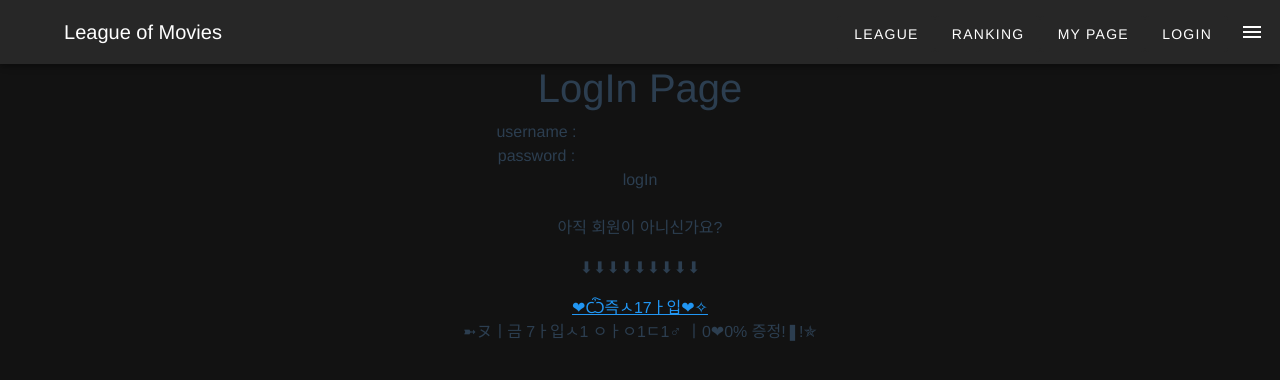
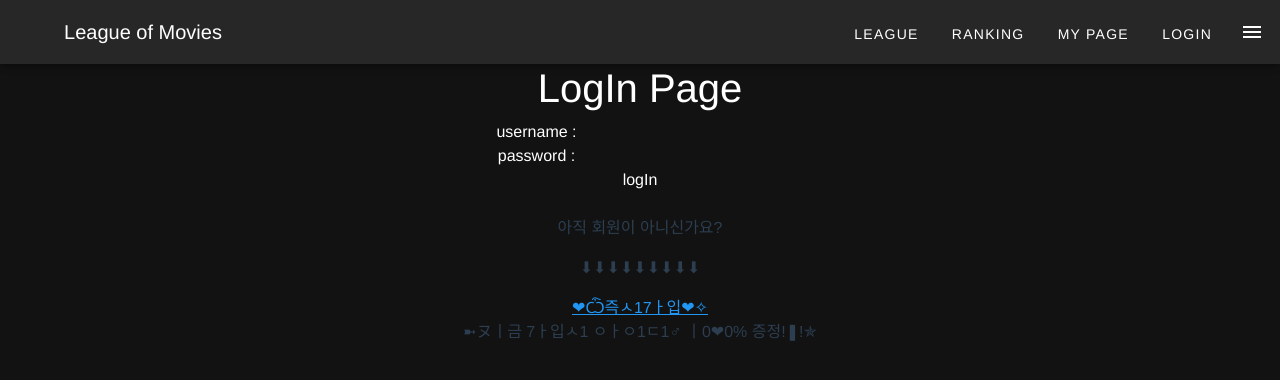
Before and after one commit to kimsj-git/League_of_MOVIES, a Vue app in the folder final-pjt-front/: page /login in a window 1280 px wide. Shown: the top 380 px of the page. Built offline with nearby package versions, Linux system fonts and the light colour scheme; no server answers.

Commit message:
스타일 수정

```diff
--- a/final-pjt-front/src/views/LogInView.vue
+++ b/final-pjt-front/src/views/LogInView.vue
@@ -1,14 +1,14 @@
 <template>
     <div>
-      <h1>LogIn Page</h1>
+      <h1 style="color: white">LogIn Page</h1>
       <form @submit.prevent="logIn">
-        <label for="username">username : </label>
+        <label for="username" style="color: white">username : </label>
         <input type="text" id="username" v-model="username"><br>
 
-        <label for="password"> password : </label>
+        <label for="password" style="color: white"> password : </label>
         <input type="password" id="password" v-model="password"><br>
 
-        <input type="submit" value="logIn">
+        <input type="submit" style="color: white" value="logIn">
       </form>
       <br>
       <p>아직 회원이 아니신가요?</p>
--- a/final-pjt-front/src/views/SignUpView.vue
+++ b/final-pjt-front/src/views/SignUpView.vue
@@ -1,17 +1,17 @@
-<template>
+<template style="background-color: white">
   <div>
-    <h1>Sign Up Page</h1>
+    <h1 style="color: white">Sign Up Page</h1>
     <form @submit.prevent="signUp">
-      <label for="username">username : </label>
+      <label for="username" style="color: white">username : </label>
       <input type="text" id="username" v-model="username" /><br />
 
-      <label for="password1"> password : </label>
+      <label for="password1" style="color: white"> password : </label>
       <input type="password" id="password1" v-model="password1" /><br />
 
-      <label for="password2"> password confirmation : </label>
+      <label for="password2" style="color: white"> password confirmation : </label>
       <input type="password" id="password2" v-model="password2" />
 
-      <input type="submit" value="SignUp" />
+      <input type="submit" style="color: white" value="SignUp" />
     </form>
   </div>
 </template>
@@ -43,3 +43,10 @@ export default {
   },
 };
 </script>
+
+<style>
+input, select, textarea{
+    color: white;
+    border-color: white;
+}
+</style>
```
